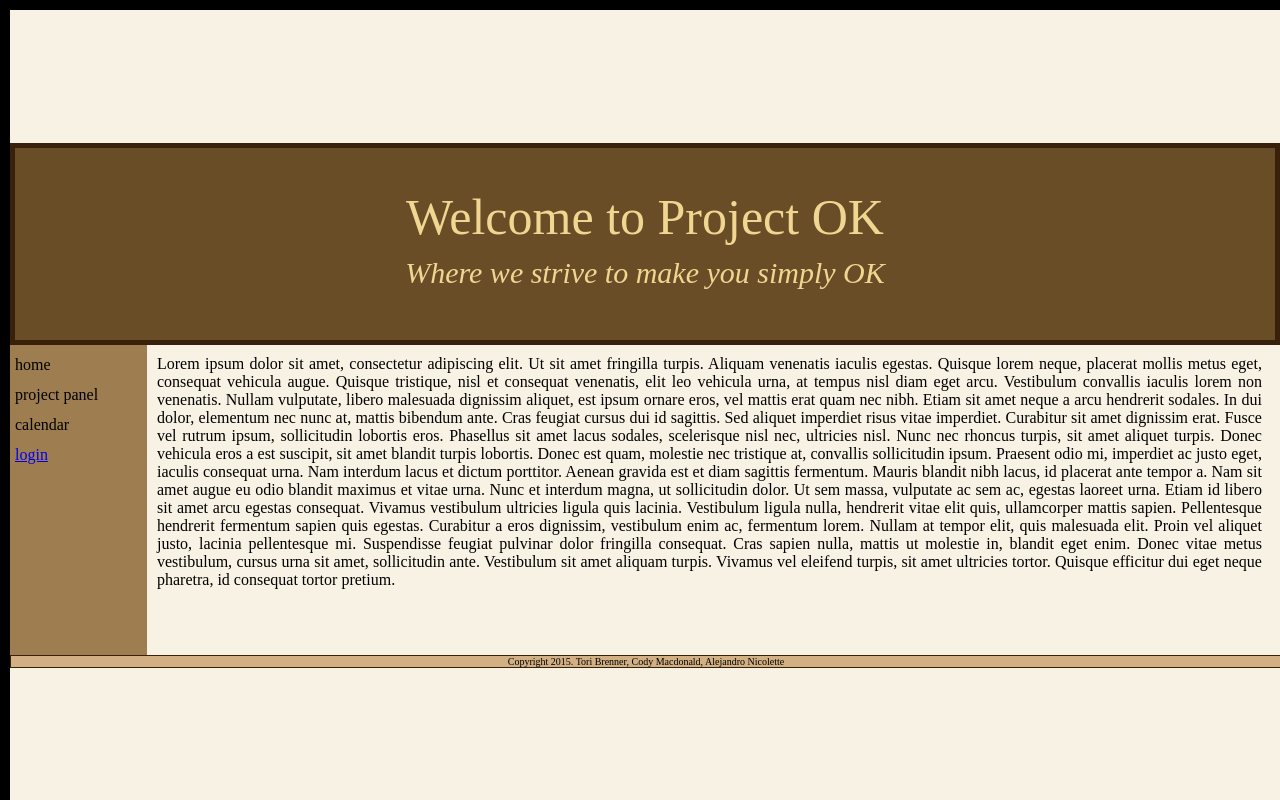
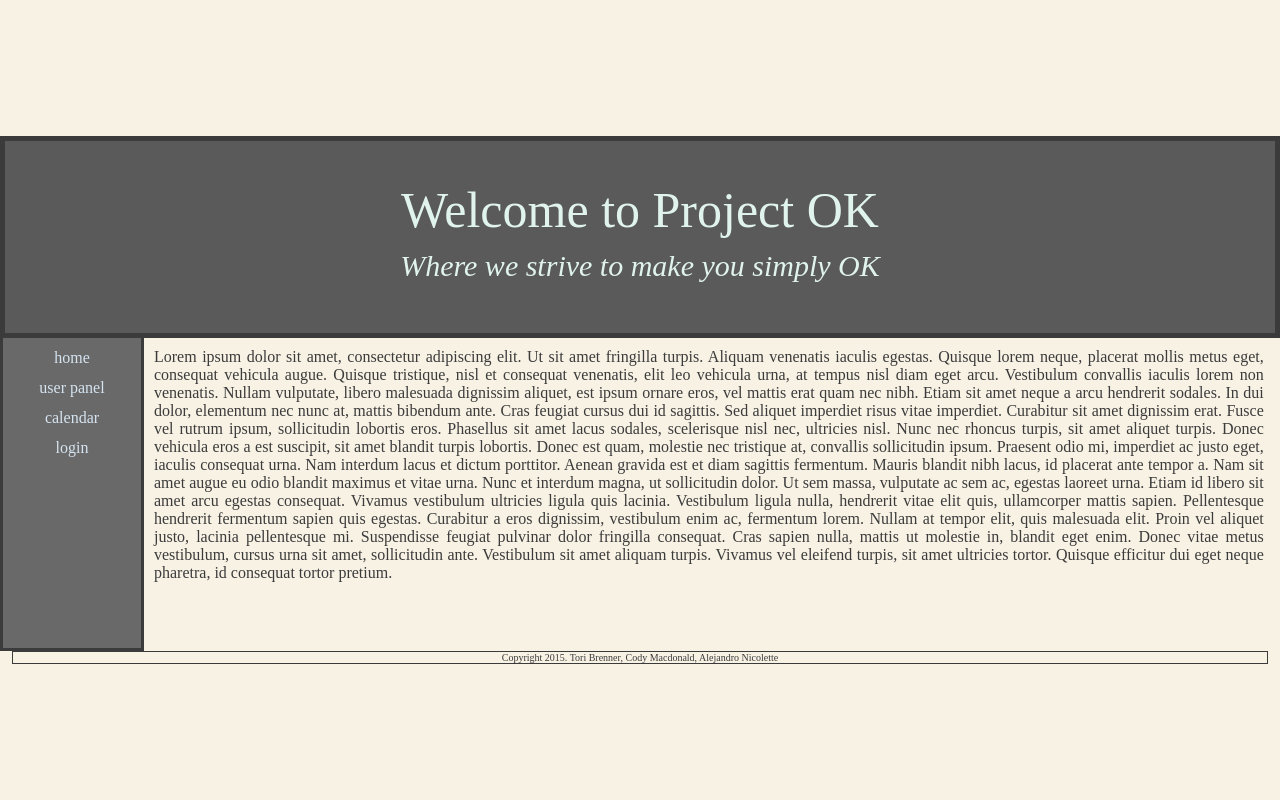
Before and after one commit to anicolette/ProjectOk, a PHP site: page / in a window 1280 px wide. Run offline with PHP 8.4, Linux system fonts and the light colour scheme.

Commit message:
finally added some new color to the main page as well as link stuff. added a calendar.php file

```diff
--- a/index.html
+++ b/index.html
@@ -1,3 +1,5 @@
+<!DOCTYPE HTML>
+<html>
 	<head>
 		<link rel="stylesheet" type="text/css" href="style.css">
 	</head>
@@ -6,9 +8,9 @@
 	  <div id="header">Welcome to Project OK
 		<p id="motto">Where we strive to make you simply OK</p>
 	  </div>
-  <div id="nav">home
-    <br/> project panel</br>
-    calendar<br />
+	  <div id="nav"><a href="index.html">home</a><br/>
+		<a href="profile.php">user panel</a></br>
+		<a href="calendar.php">calendar</a><br />
 		<a href="login.php">login</a></div>
 	  <div id="info">Lorem ipsum dolor sit amet, consectetur adipiscing elit. Ut sit amet fringilla turpis. Aliquam venenatis iaculis egestas. Quisque lorem neque, placerat mollis metus eget, consequat vehicula augue. Quisque tristique, nisl et consequat venenatis, elit
 		leo vehicula urna, at tempus nisl diam eget arcu. Vestibulum convallis iaculis lorem non venenatis. Nullam vulputate, libero malesuada dignissim aliquet, est ipsum ornare eros, vel mattis erat quam nec nibh. Etiam sit amet neque a arcu hendrerit sodales.
@@ -22,3 +24,4 @@
 	  </div>
 	  <div id="footer">Copyright 2015. Tori Brenner, Cody Macdonald, Alejandro Nicolette</div>
 	</body>
+</html>
--- a/logindb.php
+++ b/logindb.php
@@ -1,7 +1,7 @@
 <?php
 	try{
 		#Variables may need to be modified for security/depending on server configuration
-		$dbhost = "localhost";
+		$dbhost = "localhost:85";
 		$dbuser = "root";
 		$dbpassword = "projectok";
 		$dbname = "LOGINDB";
--- a/style.css
+++ b/style.css
@@ -1,9 +1,32 @@
+a:link {
+	color: #D5E4F1;
+	text-decoration: none;
+	text-transform: lowercase;
+}
+
+a:visited {
+	color: #D5E4F1;
+	text-decoration: none;
+	text-transform: lowercase;
+}
+
+a:hover {
+	color: #A0B8CC;
+	text-decoration: none;
+	font-style: italic;
+	text-transform: lowercase;
+}
+
+a:active {
+	color: #D5E4F1;
+	text-decoration: none;
+	text-transform: lowercase;
+}
+
 html,
 body {
-  background-color: #D2B083;
   height: 100%;
   width: 100%;
-  border: 5px solid black;
 }
 
 html {
@@ -18,16 +41,16 @@ body {
 }
 
 #header {
-  border: 5px solid #38200B;
-  background-color: #694D27;
-  color: #F0D691;
+  border: 5px solid #3B3B3B;
+  background-color: #5A5A5A;
+  color: #E0F3ED;
   text-align: center;
   font-size: 50px;
   padding: 40px;
 }
 
 #motto {
-  color: #F0D691;
+  color: #E0F3ED;
   text-align: center;
   font-size: 30px;
   font-style: italic;
@@ -36,27 +59,32 @@ body {
 
 #nav {
   line-height: 30px;
-  background-color: #9E7D50;
-  border: 0px solid #38200B;
+  background-color: #696969;
+  border-left: 3px solid #3B3B3B;
+  border-right: 3px solid #3B3B3B;
+  border-bottom: 3px solid #3B3B3B;
   height: 300px;
   width: 10%;
   float: left;
   padding: 5px;
+  text-align: center;
 }
 
 #info {
-  width: 87%;
+  width: 86.7%;
   float: left;
   text-align: justify;
   padding: 10px;
-  border: 0px solid #38200B;
+  color: #3B3B3B;
+  border: 0px solid #3B3B3B;
 }
 
 #footer {
+  margin: auto;
+  color: #3B3B3B;
   text-align: center;
-  width: 100%;
-  background-color: D2B083;
+  width: 98%;
   clear: both;
   font-size: 10px;
-  border: 1px solid #38200B;
+  border: 1px solid #3B3B3B;
 }
```
Lines whose indentation alone changed are shown as unchanged.
